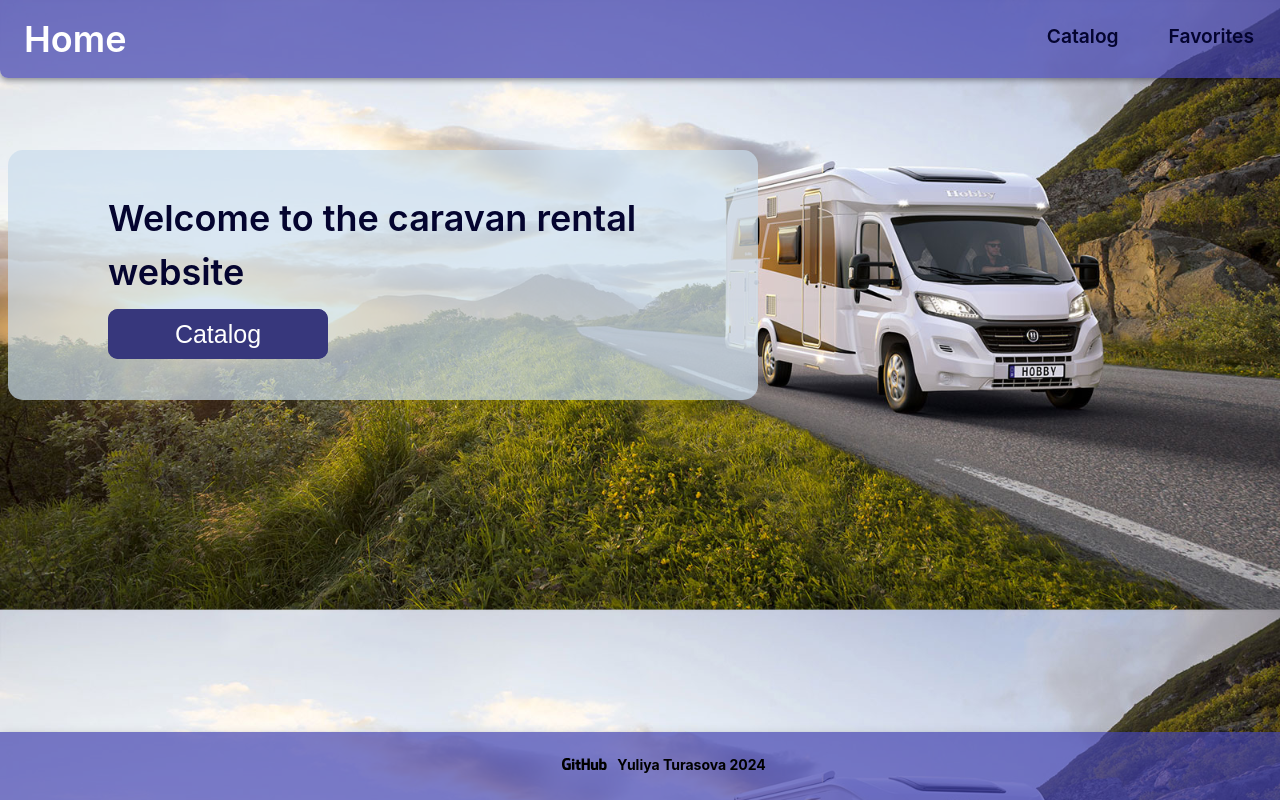
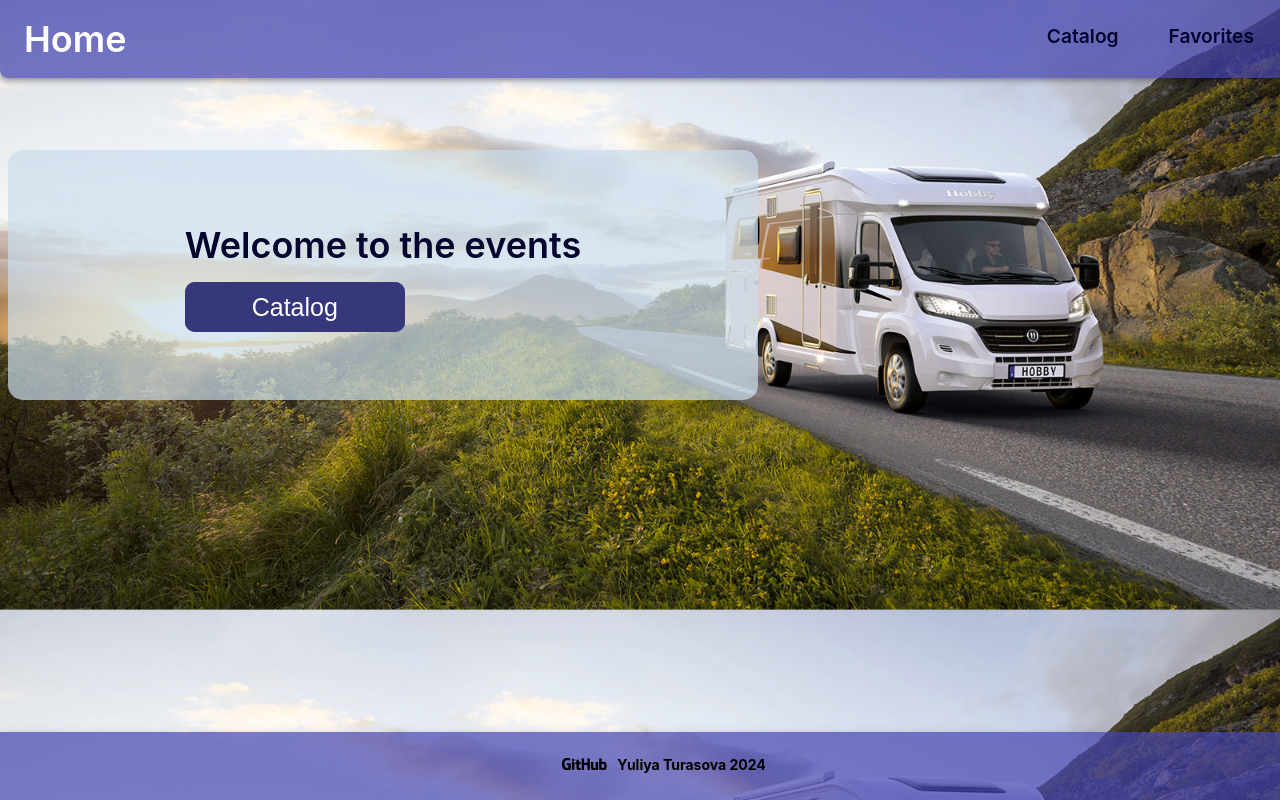
Before and after one commit to turasova/Events, a React (Create React App) app: page /Rent_a_car/ in a window 1280 px wide. Built offline with nearby package versions, Linux system fonts and the light colour scheme.

Commit message:
change home page

```diff
--- a/src/components/Pages/HomePage/HomePage.jsx
+++ b/src/components/Pages/HomePage/HomePage.jsx
@@ -5,7 +5,7 @@ const HomePage = () => {
   return (
     <div className={css.container}>
       <div>
-        <p className={css.helloText}>Welcome to the caravan rental website</p>
+        <p className={css.helloText}>Welcome to the events</p>
         <NavLink to="/catalog">
           <div className={css.wrap}>
             <button className={css.button}>Catalog</button>
```
